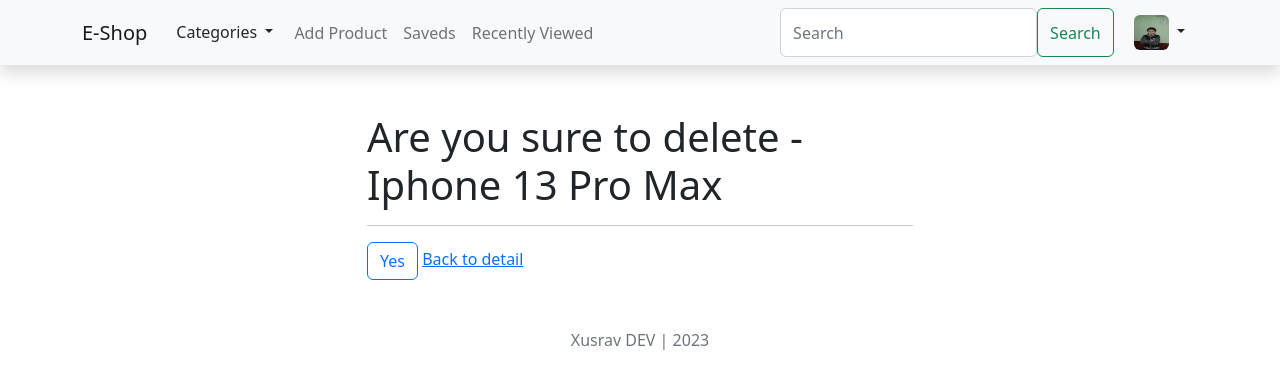
After one commit to xusraw1/e-commerce, a Django app: page /products/product/1/delete/ in a window 1280 px wide. The commit adds this page. Shown: the top 389 px of the page. Run offline with Django 4.2, Linux system fonts and the light colour scheme; a user stored in the database is signed in; data comes from the database, SQL or seed files in the repository; both versions use the stored data as it was after the commit; some libraries are stand-ins or nearby versions.

Commit message:
Create delete view

```diff
--- a/products/urls.py
+++ b/products/urls.py
@@ -1,8 +1,9 @@
 from django.urls import path
-from .views import new_product, detail_product, product_update
+from .views import new_product, detail_product, product_update, product_delete
 
 urlpatterns = [
     path('new_product/', new_product, name='new'),
     path('product/<int:product_id>/', detail_product, name='product'),
     path('product/<int:product_id>/update/', product_update, name='update'),
+    path('product/<int:product_id>/delete/', product_delete, name='delete'),
 ]
--- a/products/views.py
+++ b/products/views.py
@@ -3,6 +3,8 @@
 from .models import ProductImage, Product
 from django.contrib import messages
 from django.contrib.auth.decorators import login_required
+
+
 @login_required(login_url='login')
 def new_product(request):
     if request.method == 'GET':
@@ -18,9 +20,12 @@
             return redirect('commerce:index')
         return render(request, "product_new.html", {'form': form})
 
+
 def detail_product(request, product_id):
     product = Product.objects.get(id=product_id)
     return render(request, "product_detail.html", {'product': product})
+
+
 @login_required(login_url='login')
 def product_update(request, product_id):
     product = get_object_or_404(Product, id=product_id)
@@ -29,15 +34,29 @@
             form = UpdateProductForm(instance=product)
             return render(request, 'update_product.html', {'form': form, 'product': product})
         elif request.method == 'POST':
-            form = UpdateProductForm(intance=product, data=request.POST, files=request.FILES)
+            form = UpdateProductForm(instance=product, data=request.POST, files=request.FILES)
             if form.is_valid():
                 form.save()
-                if request.FILES.getlist['images']:
+                if request.FILES.getlist('images'):
                     ProductImage.objects.filter(product=product).delete()
-                    for i in request.FILES.getlist['images']:
+                    for i in request.FILES.getlist('images'):
                         ProductImage.objects.create(product=product, image=i)
                 return redirect('product', product.id)
             return render(request, 'update_product.html', {'form': form, 'product': product})
     else:
         messages.error(request, 'Acess danied!')
         return redirect('commerce:index')
+
+
+def product_delete(request, product_id):
+    product = get_object_or_404(Product, id=product_id)
+    if request.user == product.author:
+        if request.method == 'POST':
+            product.delete()
+            messages.info(request, "Product deleted successfully!")
+            return redirect('commerce:index')
+        else:
+            return render(request, 'product_delete.html', {'product': product})
+    else:
+        messages.error(request, "You can`t delete product, because you don`t author for this prodcut!")
+        return redirect('commerce:index')
--- /dev/null
+++ b/templates/product_delete.html
@@ -0,0 +1,23 @@
+{% extends 'base.html' %}
+{% load crispy_forms_tags %}
+{% block title %} Delete - {{ product.title }} {% endblock %}
+
+
+{% block content %}
+
+    <div class="container">
+        <div class="row">
+            <div class="col"></div>
+            <div class="col-6 mt-5">
+                <h1>Are you sure to delete - {{ product.title }}</h1>
+                <hr>
+                <form method="post" enctype="multipart/form-data">
+                    {% csrf_token %}
+                    <button type="submit" class="btn btn-outline-primary">Yes</button>
+                    <a href="{% url 'product' product.id %}">Back to detail</a>
+                </form>
+            </div>
+            <div class="col"></div>
+        </div>
+    </div>
+{% endblock %}
--- a/templates/profile.html
+++ b/templates/profile.html
@@ -62,7 +62,7 @@
                             <span class="center card-text">$<small>{{ product.price }}</small></span>
                             <div class="buttons d-flex flex-wrap justify-content-between ">
                                 <i class="bi bi-bookmark-fill"></i>
-                                <a href="#" class="btn btn-outline-primary">Details</a>
+                                <a href="{% url 'product' product.id %}" class="btn btn-outline-primary">Details</a>
                             </div>
                         </div>
                     </div>
--- a/templates/update_product.html
+++ b/templates/update_product.html
@@ -15,7 +15,11 @@
                     {% csrf_token %}
                     {{ form|crispy }}
                     <button type="submit" class="btn btn-outline-primary">Update</button>
-                    <a href="{% url 'product' product.id %}">Detail</a>
+                    <hr>
+                    <div class="btn-group" role="group" aria-label="Basic outlined example">
+                        <a href="{% url 'delete' product.id %}" class="btn btn-outline-danger">Delete</a>
+                        <a href="{% url 'product' product.id %}" class="btn btn-secondary">Detail</a>
+                    </div>
                 </form>
             </div>
             <div class="col"></div>
```
Also changed, not shown: db.sqlite3.
